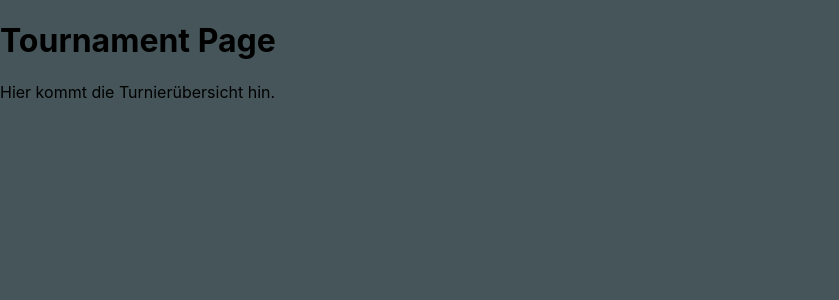
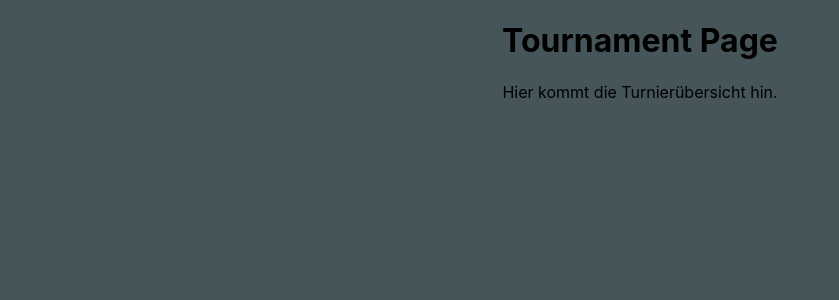
Before and after one commit to lm15-lukas/Kicker-React, a React (Create React App) app: page /tournament in a window 1280 px wide. Shown: the top 300 px of the page, without its empty margins (0-839 px from the left). Built offline with nearby package versions, Linux system fonts and the light colour scheme; the HTML template or start-up script is replaced by a standard one.

Commit message:
Tournament jsx minimal eingebaut für die logik

```diff
--- a/src/pages/ConfigureGame/ConGamcomponents/SelectGameMode.jsx
+++ b/src/pages/ConfigureGame/ConGamcomponents/SelectGameMode.jsx
@@ -4,6 +4,7 @@ import monster from './monster.svg';
 import play from './play-solid.svg';
 import Header from './Header.jsx';
 import { useNavigate } from 'react-router-dom';
+import "../ConfigureGame.css";
 
 
 export default function () {
--- a/src/pages/ConfigureGame/ConfigureGame.jsx
+++ b/src/pages/ConfigureGame/ConfigureGame.jsx
@@ -2,7 +2,6 @@ import { useNavigate } from "react-router-dom";
 import { useState } from "react";
 import "./ConfigureGame.css";
 import Header from "./ConGamcomponents/Header.jsx";
-import TeamAdjustment from "./ConGamcomponents/TeamAdjustment.jsx";
 import SelectGameMode from "./ConGamcomponents/SelectGameMode.jsx";
 
 
--- a/src/pages/Tournament/Tournament.css
+++ b/src/pages/Tournament/Tournament.css
@@ -0,0 +1,3 @@
+.Tournament-Page{
+    text-align: center;
+}
--- a/src/pages/Tournament/Tournament.jsx
+++ b/src/pages/Tournament/Tournament.jsx
@@ -1,6 +1,7 @@
+import "./Tournament.css";
 export default function Tournament() {
     return (
-        <div>
+        <div className="Tournament-Page">
             <h1>Tournament Page</h1>
             <p>Hier kommt die Turnierübersicht hin.</p>
         </div>
```
